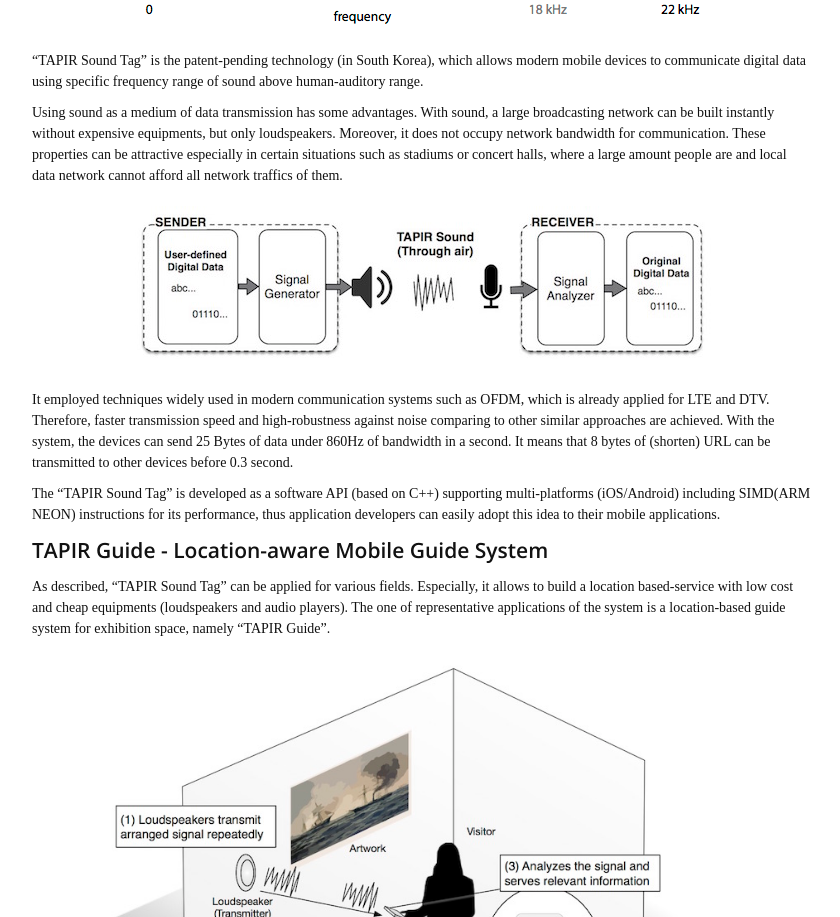
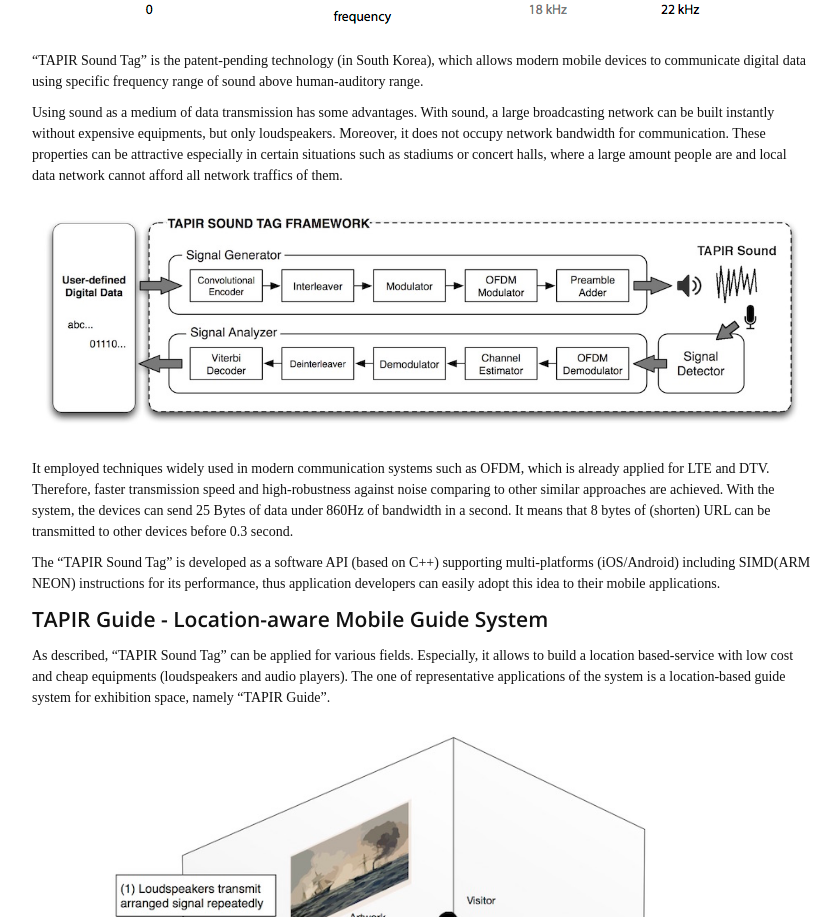
Before and after one commit to haven04/haven04.github.io, a Jekyll site: the page built from _posts/2015-06-04-tapir.markdown, in a window 1280 px wide. Shown: the part 573-1490 px from the top of the page, without its empty margins (218-1058 px from the left). Built offline with Jekyll 4.4.1, drawn with Linux system fonts in a browser that asks for light colours; nearby versions of some CDN libraries; some web fonts are replaced.

Commit message:
Update content of the tapir article

```diff
--- a/_posts/2015-06-04-tapir.markdown
+++ b/_posts/2015-06-04-tapir.markdown
@@ -19,7 +19,7 @@ thumbnail: /assets/projects/tapir/tapir_spectrum.png
 Using sound as a medium of data transmission has some advantages. With sound, a large broadcasting network can be built instantly without expensive equipments, but only loudspeakers. Moreover, it does not occupy network bandwidth for communication. These properties can be attractive especially in certain situations such as stadiums or concert halls, where a large amount people are and local data network cannot afford all network traffics of them.
 
 
-![Workflow]({{"/assets/projects/tapir/tapir_workflow.jpg" | prepend: site.baseurl }})
+![TAPIR Sound Tag, Scheme]({{"/assets/projects/tapir/tapir_scheme.jpg" | prepend: site.baseurl }})
 
 It employed techniques widely used in modern communication systems such as OFDM, which is already applied for LTE and DTV. Therefore, faster transmission speed and high-robustness against noise comparing to other similar approaches are achieved. With the system, the devices can send 25 Bytes of data under 860Hz of bandwidth in a second. It means that 8 bytes of (shorten) URL can be transmitted to other devices before 0.3 second.
 
--- a/_sass/_layout.scss
+++ b/_sass/_layout.scss
@@ -264,6 +264,7 @@
         display: block;
         text-align:center;
         margin: $spacing-unit * 2 auto 0 auto;
+        max-width: 100%;
     }
 }
 
```
Also changed, not shown: assets/projects/tapir/tapir_scheme.jpg (added).
